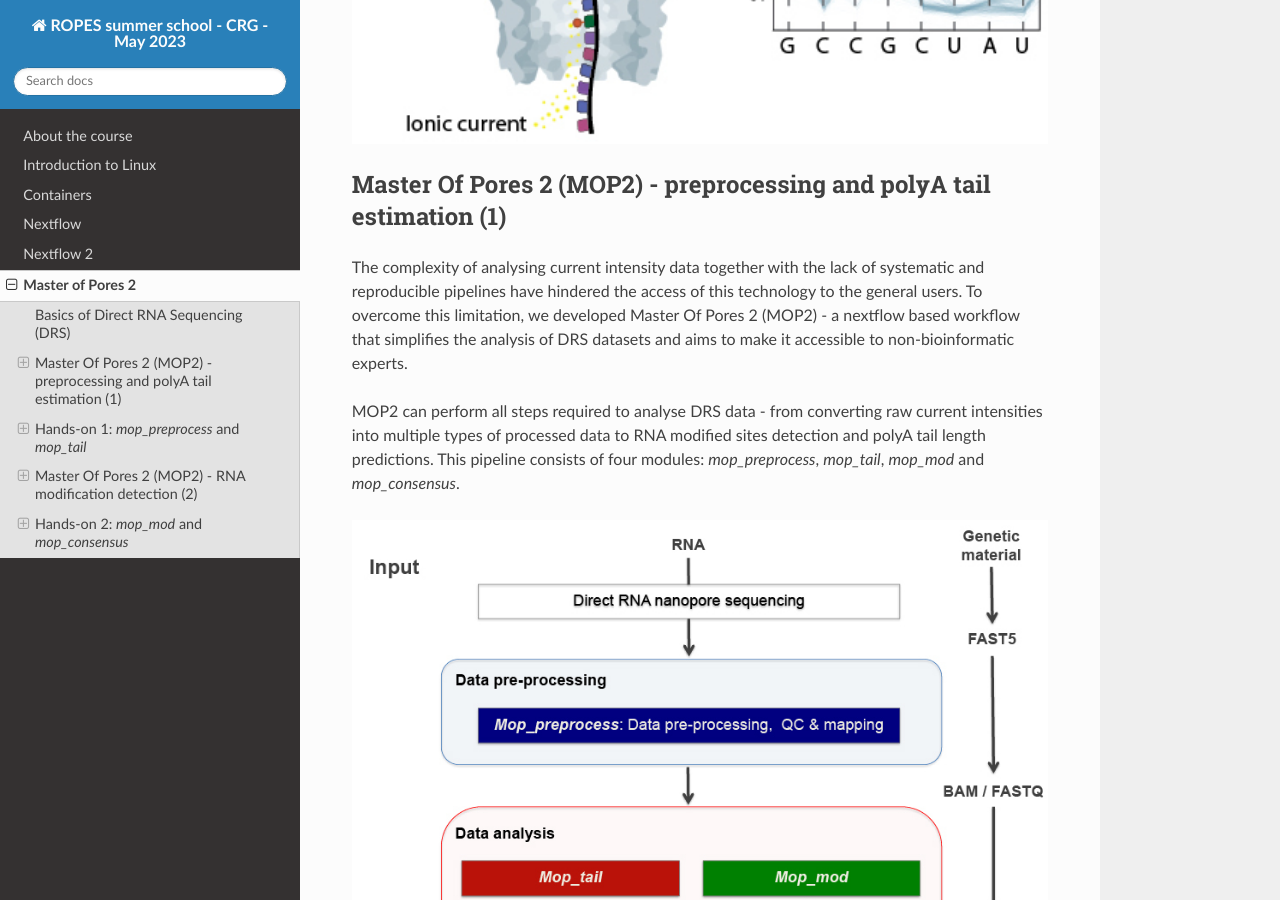
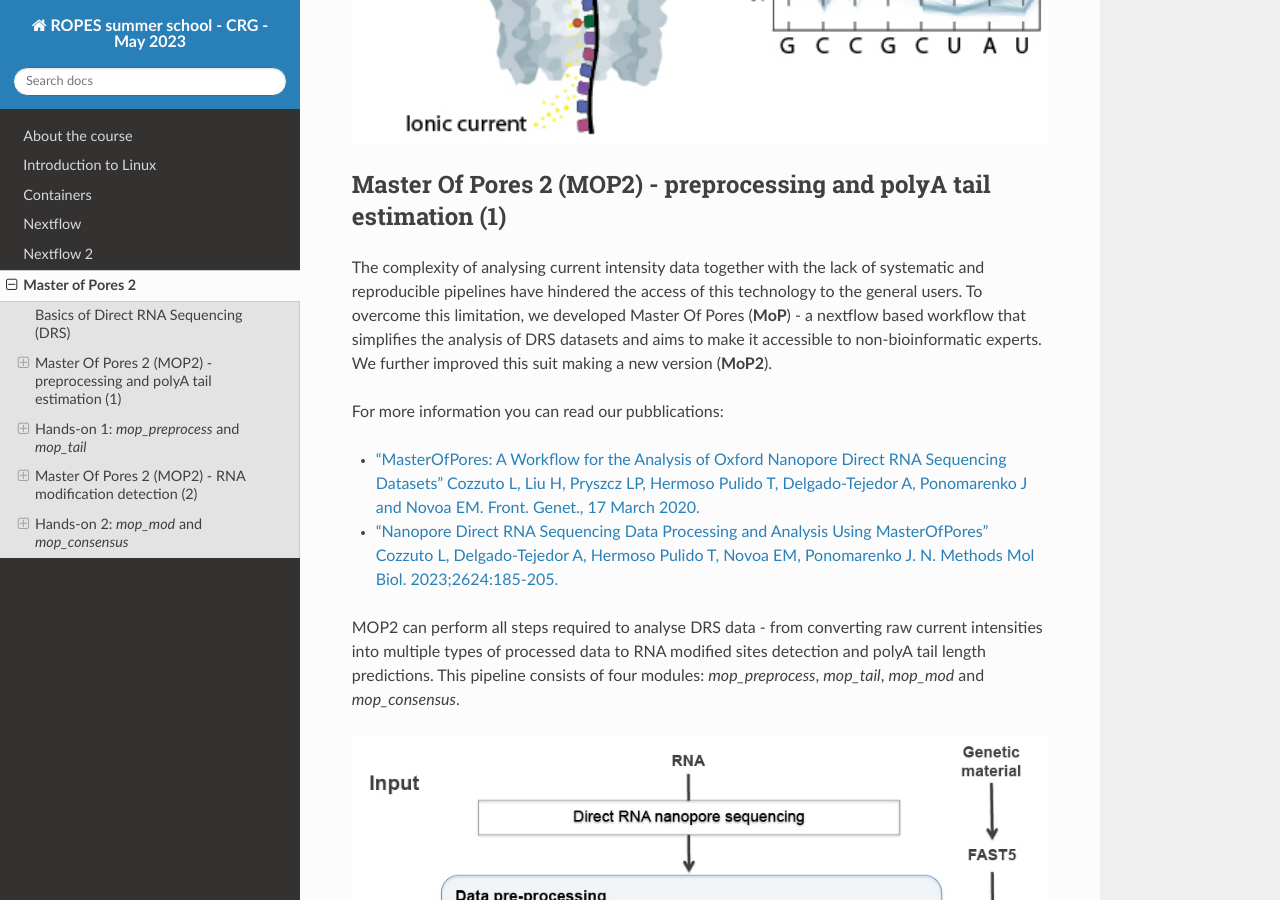
Before and after one commit to biocorecrg/ropes-linux-mop2-2023, a Sphinx documentation site: the page built from docs/mop2_practical.rst, in a window 1280 px wide and 900 px high, scrolled down 677 px. Built offline with Sphinx 7.4.7 and the Read the Docs theme 2.0.0, drawn with Linux system fonts in a browser that asks for light colours; some of the changed text lies outside the part shown.

Commit message:
Update mop2_practical.rst

```diff
--- a/docs/mop2_practical.rst
+++ b/docs/mop2_practical.rst
@@ -16,7 +16,12 @@ This method is based on the use of protein nanopores that are embedded into a me
 Master Of Pores 2 (MOP2) - preprocessing and polyA tail estimation (1)
 ---------------------
 
-The complexity of analysing current intensity data together with the lack of systematic and reproducible pipelines have hindered the access of this technology to the general users. To overcome this limitation, we developed Master Of Pores 2 (MOP2) - a nextflow based workflow that simplifies the analysis of DRS datasets and aims to make it accessible to non-bioinformatic experts.
+The complexity of analysing current intensity data together with the lack of systematic and reproducible pipelines have hindered the access of this technology to the general users. To overcome this limitation, we developed Master Of Pores (**MoP**) - a nextflow based workflow that simplifies the analysis of DRS datasets and aims to make it accessible to non-bioinformatic experts. We further improved this suit making a new version (**MoP2**).
+
+For more information you can read our pubblications:
+
+* `"MasterOfPores: A Workflow for the Analysis of Oxford Nanopore Direct RNA Sequencing Datasets" Cozzuto L, Liu H, Pryszcz LP, Hermoso Pulido T,  Delgado-Tejedor A, Ponomarenko J and Novoa EM. Front. Genet., 17 March 2020. <https://www.frontiersin.org/articles/10.3389/fgene.2020.00211/full>`__
+* `"Nanopore Direct RNA Sequencing Data Processing and Analysis Using MasterOfPores" Cozzuto L, Delgado-Tejedor A, Hermoso Pulido T, Novoa EM, Ponomarenko J. N. Methods Mol Biol. 2023;2624:185-205. <https://link.springer.com/protocol/10.1007/978-1-0716-2962-8_13>`__
 
 MOP2 can perform all steps required to analyse DRS data - from converting raw current intensities into multiple types of processed data to RNA modified sites detection and polyA tail length predictions. This pipeline consists of four modules: *mop_preprocess*, *mop_tail*, *mop_mod* and *mop_consensus*.
 
```
Also changed, not shown: other parts of docs/mop2_practical.rst (+1 -1 lines).
